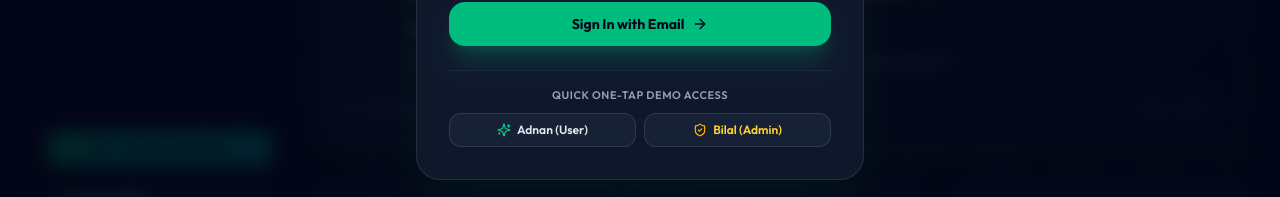
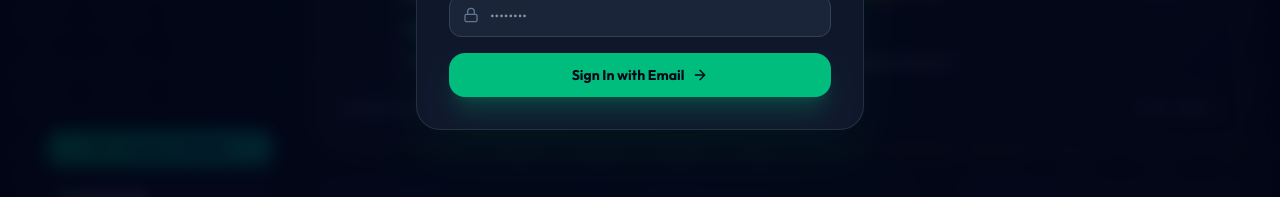
Before and after one commit to adnan-jahangir/Majlis-Al-Aman, a React (Vite) app in the folder client/: page / in a window 1280 px wide. Both pictures are taken after a click on the button "Sign In". Shown: the part 524-721 px from the top of the page. Built offline with nearby package versions, Linux system fonts and the light colour scheme; no server answers; a web font is replaced by a local one.

Commit message:
fix: remove Quick One-Tap Demo Access section from AuthModal

```diff
--- a/client/src/pages/AuthModal.tsx
+++ b/client/src/pages/AuthModal.tsx
@@ -304,33 +304,6 @@ export const AuthModal: React.FC<AuthModalProps> = ({
           </div>
         )}
 
-        {/* Quick Demo Access Bar */}
-        <div className="mt-6 pt-4 border-t border-slate-800">
-          <p className="text-center text-[11px] font-semibold text-slate-400 mb-2.5 uppercase tracking-wider">
-            Quick One-Tap Demo Access
-          </p>
-          <div className="grid grid-cols-2 gap-2">
-            <button
-              type="button"
-              onClick={() => handleDemo('user')}
-              disabled={isLoading}
-              className="flex items-center justify-center space-x-1.5 p-2 rounded-xl bg-slate-800/60 hover:bg-slate-800 border border-slate-700/80 text-xs font-semibold text-slate-200 transition-colors"
-            >
-              <Sparkles className="w-3.5 h-3.5 text-emerald-400" />
-              <span>Adnan (User)</span>
-            </button>
-
-            <button
-              type="button"
-              onClick={() => handleDemo('admin')}
-              disabled={isLoading}
-              className="flex items-center justify-center space-x-1.5 p-2 rounded-xl bg-slate-800/60 hover:bg-slate-800 border border-slate-700/80 text-xs font-semibold text-amber-300 transition-colors"
-            >
-              <ShieldCheck className="w-3.5 h-3.5 text-amber-400" />
-              <span>Bilal (Admin)</span>
-            </button>
-          </div>
-        </div>
       </div>
     </div>
   );
```
